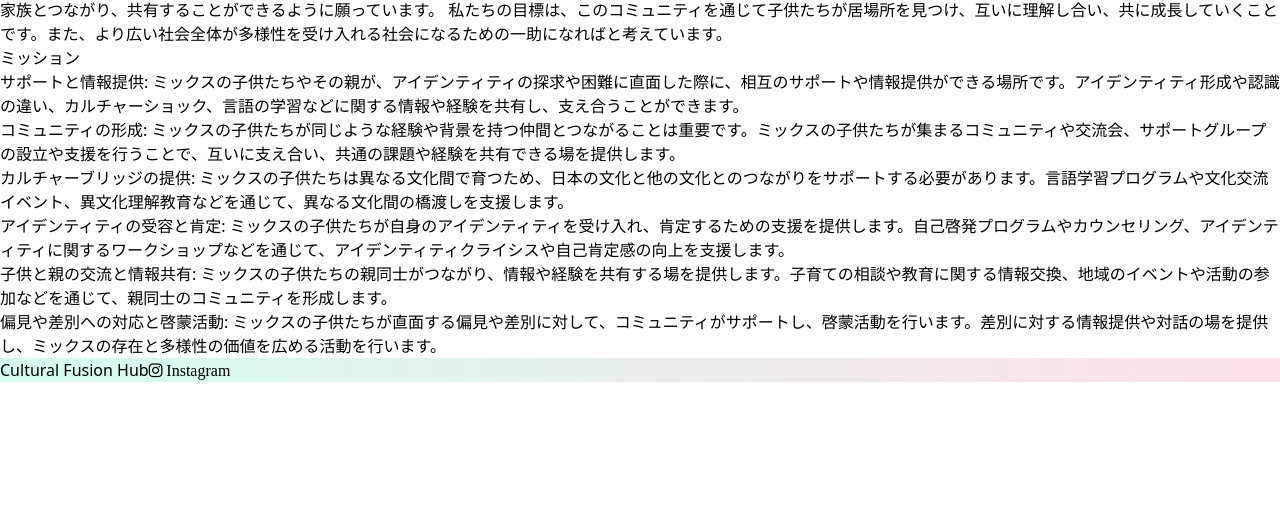
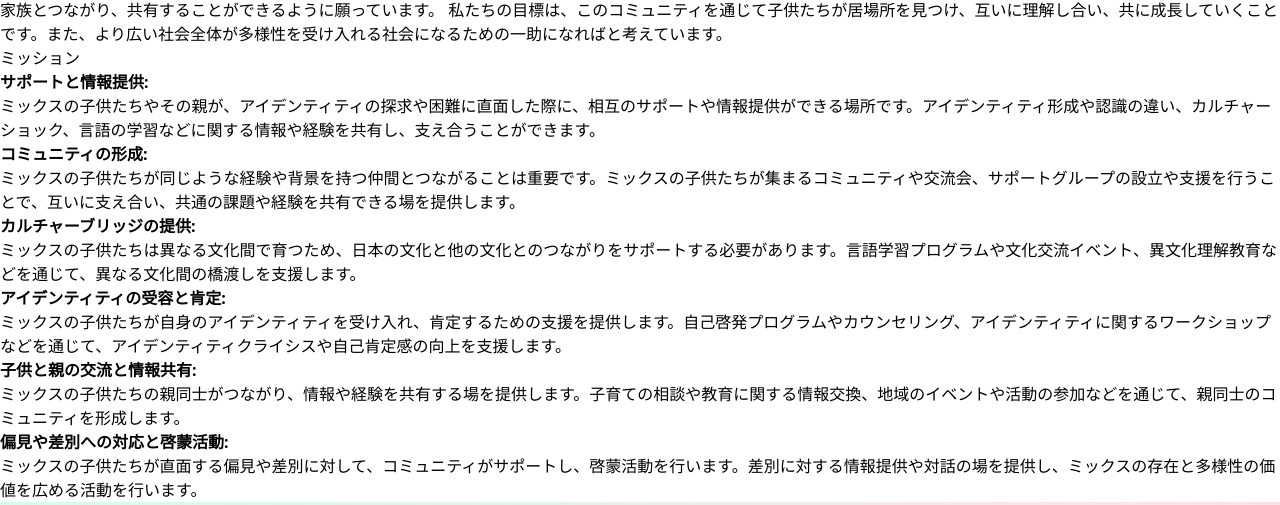
Before and after one commit to brandon-lindberg/cultural-fusion-hub, a Next.js app: page /about in a window 1280 px wide. Shown: the part 398-903 px from the top of the page. Before the commit the page ends 800 px from the top, so only its background shows below. Built offline with nearby package versions, Linux system fonts and the light colour scheme; what tailwindcss-gradients would draw is missing.

Commit message:
worked on styling

```diff
--- a/pages/about.tsx
+++ b/pages/about.tsx
@@ -12,7 +12,7 @@ const AboutPage = () => {
         </div>
         <div className='md-p-9'>
           <div className="p-5 text-center text-justify md-p-9 bg-gray-50">
-            <h1 className='p-5'>{t('CFHmission')}</h1>
+            <h1 className='p-3 font-bold'>{t('CFHmission')}</h1>
             <article>
               <ul className='p-1'>
                 <li className='p-3'>
@@ -22,25 +22,31 @@ const AboutPage = () => {
             </article>
           </div>
           <div className="p-5 text-center text-justify md-p-9 bg-gray-50">
-            <h1 className='p-5'>{t('mission')}</h1>
+          <h1 className='p-2 text-lg font-bold'>{t('mission')}</h1>
             <article>
               <ul className='p-2'>
                 <li className='p-3'>
+                  <li className='m-2'><strong>{t('mission-statment-two-head')}</strong></li>
                   {t('mission-statment-two')}
                 </li>
                 <li className='p-3'>
+                  <li className='m-2'><strong>{t('mission-statment-three-head')}</strong></li>
                   {t('mission-statment-three')}
                 </li>
                 <li className='p-3'>
+                  <li className='m-2'><strong>{t('mission-statment-four-head')}</strong></li>
                   {t('mission-statment-four')}
                 </li>
                 <li className='p-3'>
+                  <li className='m-2'><strong>{t('mission-statment-five-head')}</strong></li>
                   {t('mission-statment-five')}
                 </li>
                 <li className='p-3'>
+                  <li className='m-2'><strong>{t('mission-statment-six-head')}</strong></li>
                   {t('mission-statment-six')}
                 </li>
                 <li className='p-3'>
+                  <li className='m-2'><strong>{t('mission-statment-seven-head')}</strong></li>
                   {t('mission-statment-seven')}
                 </li>
               </ul>
--- a/public/locales/ja/translation.json
+++ b/public/locales/ja/translation.json
@@ -14,15 +14,21 @@
   "CFHmission": "Cultural Fusion Hub Mission Statement",
   "mission-statement-one": "私たちの子供たちは異なる文化や背景を持ち、それが彼らの一部となっています。このコミュニティを通じて、子供たちが自身のアイデンティティを誇りに思い、他の子供たちや家族とつながり、共有することができるように願っています。 私たちの目標は、このコミュニティを通じて子供たちが居場所を見つけ、互いに理解し合い、共に成長していくことです。また、より広い社会全体が多様性を受け入れる社会になるための一助になればと考えています。",
   "mission": "ミッション",
-  "mission-statment-two": "サポートと情報提供: ミックスの子供たちやその親が、アイデンティティの探求や困難に直面した際に、相互のサポートや情報提供ができる場所です。アイデンティティ形成や認識の違い、カルチャーショック、言語の学習などに関する情報や経験を共有し、支え合うことができます。",
-  "mission-statment-three": "コミュニティの形成: ミックスの子供たちが同じような経験や背景を持つ仲間とつながることは重要です。ミックスの子供たちが集まるコミュニティや交流会、サポートグループの設立や支援を行うことで、互いに支え合い、共通の課題や経験を共有できる場を提供します。",
-  "mission-statment-four": "カルチャーブリッジの提供: ミックスの子供たちは異なる文化間で育つため、日本の文化と他の文化とのつながりをサポートする必要があります。言語学習プログラムや文化交流イベント、異文化理解教育などを通じて、異なる文化間の橋渡しを支援します。",
-  "mission-statment-five": "アイデンティティの受容と肯定: ミックスの子供たちが自身のアイデンティティを受け入れ、肯定するための支援を提供します。自己啓発プログラムやカウンセリング、アイデンティティに関するワークショップなどを通じて、アイデンティティクライシスや自己肯定感の向上を支援します。",
-  "mission-statment-six": "子供と親の交流と情報共有: ミックスの子供たちの親同士がつながり、情報や経験を共有する場を提供します。子育ての相談や教育に関する情報交換、地域のイベントや活動の参加などを通じて、親同士のコミュニティを形成します。",
-  "mission-statment-seven": "偏見や差別への対応と啓蒙活動: ミックスの子供たちが直面する偏見や差別に対して、コミュニティがサポートし、啓蒙活動を行います。差別に対する情報提供や対話の場を提供し、ミックスの存在と多様性の価値を広める活動を行います。",
+  "mission-statment-two-head": "サポートと情報提供:",
+  "mission-statment-two": "ミックスの子供たちやその親が、アイデンティティの探求や困難に直面した際に、相互のサポートや情報提供ができる場所です。アイデンティティ形成や認識の違い、カルチャーショック、言語の学習などに関する情報や経験を共有し、支え合うことができます。",
+  "mission-statment-three-head": "コミュニティの形成:",
+  "mission-statment-three": "ミックスの子供たちが同じような経験や背景を持つ仲間とつながることは重要です。ミックスの子供たちが集まるコミュニティや交流会、サポートグループの設立や支援を行うことで、互いに支え合い、共通の課題や経験を共有できる場を提供します。",
+  "mission-statment-four-head": "カルチャーブリッジの提供:",
+  "mission-statment-four": "ミックスの子供たちは異なる文化間で育つため、日本の文化と他の文化とのつながりをサポートする必要があります。言語学習プログラムや文化交流イベント、異文化理解教育などを通じて、異なる文化間の橋渡しを支援します。",
+  "mission-statment-five-head": "アイデンティティの受容と肯定:",
+  "mission-statment-five": "ミックスの子供たちが自身のアイデンティティを受け入れ、肯定するための支援を提供します。自己啓発プログラムやカウンセリング、アイデンティティに関するワークショップなどを通じて、アイデンティティクライシスや自己肯定感の向上を支援します。",
+  "mission-statment-six-head": "子供と親の交流と情報共有:",
+  "mission-statment-six": "ミックスの子供たちの親同士がつながり、情報や経験を共有する場を提供します。子育ての相談や教育に関する情報交換、地域のイベントや活動の参加などを通じて、親同士のコミュニティを形成します。",
+  "mission-statment-seven-head": "偏見や差別への対応と啓蒙活動:",
+  "mission-statment-seven": "ミックスの子供たちが直面する偏見や差別に対して、コミュニティがサポートし、啓蒙活動を行います。差別に対する情報提供や対話の場を提供し、ミックスの存在と多様性の価値を広める活動を行います。",
   "contact-form": "Contact Form",
-  "first-name": "氏",
-  "last-name": "名",
+  "last-name": "氏",
+  "first-name": "名",
   "message": "問い合わせ内容",
   "send": "Send",
   "event-descrition": "ミックスキッズとそのママさん、パパさんの交流会。英語の本の読み聞かせもあります！おもちゃもたくさん準備していますので、お子様を連れて、お気軽にお越しください。お時間のある方は、交流会の後にランチや近場の夏祭りに行きましょう！"
```
Also changed, not shown: components/ContactForm.tsx (+6 -6 lines), public/locales/en/translation.json (+12 -6 lines).
